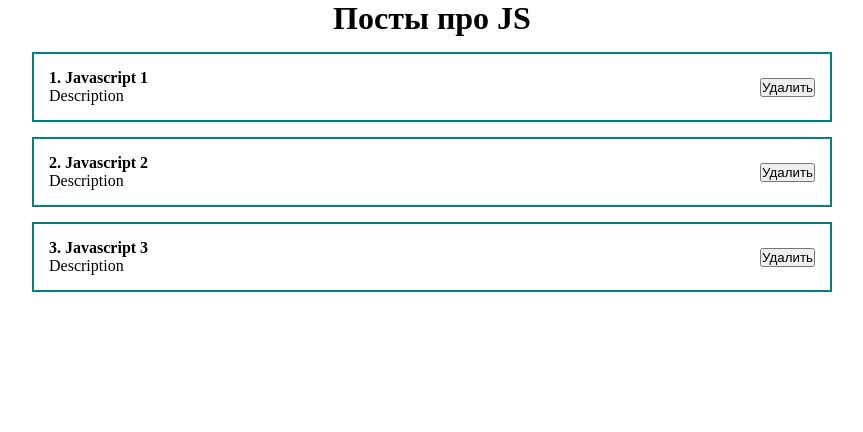
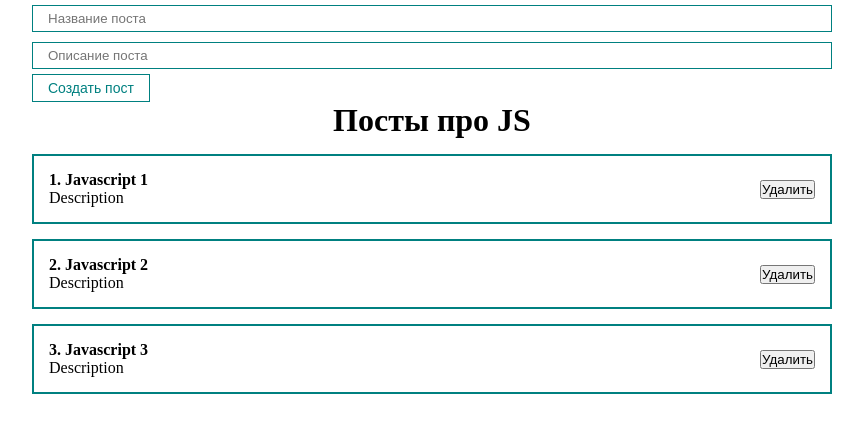
Before and after one commit to YuraYuzgin/reacr-fund-course, a React (Create React App) app: page / in a window 1280 px wide. Shown: the top 432 px of the page, without its empty margins (208-1071 px from the left). Built offline with nearby package versions, Linux system fonts and the light colour scheme.

Commit message:
Добавлена форма добавления поста.

```diff
--- a/src/App.js
+++ b/src/App.js
@@ -1,9 +1,11 @@
-import { useState } from 'react';
+import { useRef, useState } from 'react';
 import Counter from './components/Counter';
 import ClassCounter from './components/ClassCounter';
 import './styles/App.css';
 import PostItem from './components/PostItem';
 import PostList from './components/PostList';
+import MyButton from './components/UI/button/MyButton';
+import MyInput from './components/UI/input/MyInput';
 
 function App() {
 	const [posts, setPosts] = useState([
@@ -12,8 +14,34 @@
 		{ id: 3, title: 'Javascript 3', body: 'Description' },
 	]);
 
+	const [post, setPost] = useState({ title: '', body: '' });
+
+	const addNewPost = (e) => {
+		e.preventDefault();
+		setPosts([...posts, { ...post, id: Date.now() }]);
+		setPost({ title: '', body: '' });
+	};
+
 	return (
 		<div className="App">
+			<form>
+				{/* Управляемый компонент */}
+				<MyInput
+					value={post.title}
+					onChange={(e) => setPost({ ...post, title: e.target.value })}
+					type="text"
+					placeholder="Название поста"
+				/>
+
+				<MyInput
+					value={post.body}
+					onChange={(e) => setPost({ ...post, body: e.target.value })}
+					type="text"
+					placeholder="Описание поста"
+				/>
+
+				<MyButton onClick={addNewPost}>Создать пост</MyButton>
+			</form>
 			<PostList posts={posts} title={'Посты про JS'} />
 		</div>
 	);
--- a/src/components/PostItem.jsx
+++ b/src/components/PostItem.jsx
@@ -3,7 +3,7 @@
 		<div className="post">
 			<div className="post__content">
 				<strong>
-					{props.post.id}. {props.post.title}
+					{props.number}. {props.post.title}
 				</strong>
 				<div>{props.post.body}</div>
 			</div>
--- a/src/components/PostList.jsx
+++ b/src/components/PostList.jsx
@@ -4,8 +4,8 @@
 	return (
 		<div>
 			<h1 style={{ textAlign: 'center' }}>{title}</h1>
-			{posts.map((post) => {
-				return <PostItem post={post} key={post.id} />;
+			{posts.map((post, index) => {
+				return <PostItem number={index + 1} post={post} key={post.id} />;
 			})}
 		</div>
 	);
--- /dev/null
+++ b/src/components/UI/button/MyButton.jsx
@@ -0,0 +1,11 @@
+import classes from './MyButton.module.css';
+
+const MyButton = ({ children, ...props }) => {
+	return (
+		<button {...props} className={classes.myBtn}>
+			{children}
+		</button>
+	);
+};
+
+export default MyButton;
--- /dev/null
+++ b/src/components/UI/button/MyButton.module.css
@@ -0,0 +1,8 @@
+.myBtn {
+  padding: 5px 15px;
+  color: teal;
+  font-size: 14px;
+  background: transparent;
+  border: 1px solid teal;
+  cursor: pointer;
+}
--- /dev/null
+++ b/src/components/UI/input/MyInput.jsx
@@ -0,0 +1,8 @@
+import React from 'react';
+import classes from './MyInput.module.css'
+
+const MyInput = (props, ref) => {
+	return <input className={classes.myInput} {...props} />;
+};
+
+export default MyInput;
--- /dev/null
+++ b/src/components/UI/input/MyInput.module.css
@@ -0,0 +1,6 @@
+.myInput {
+	width: 100%;
+	padding: 5px 15px;
+	margin: 5px 0;
+	border: 1px solid teal;
+}
```
